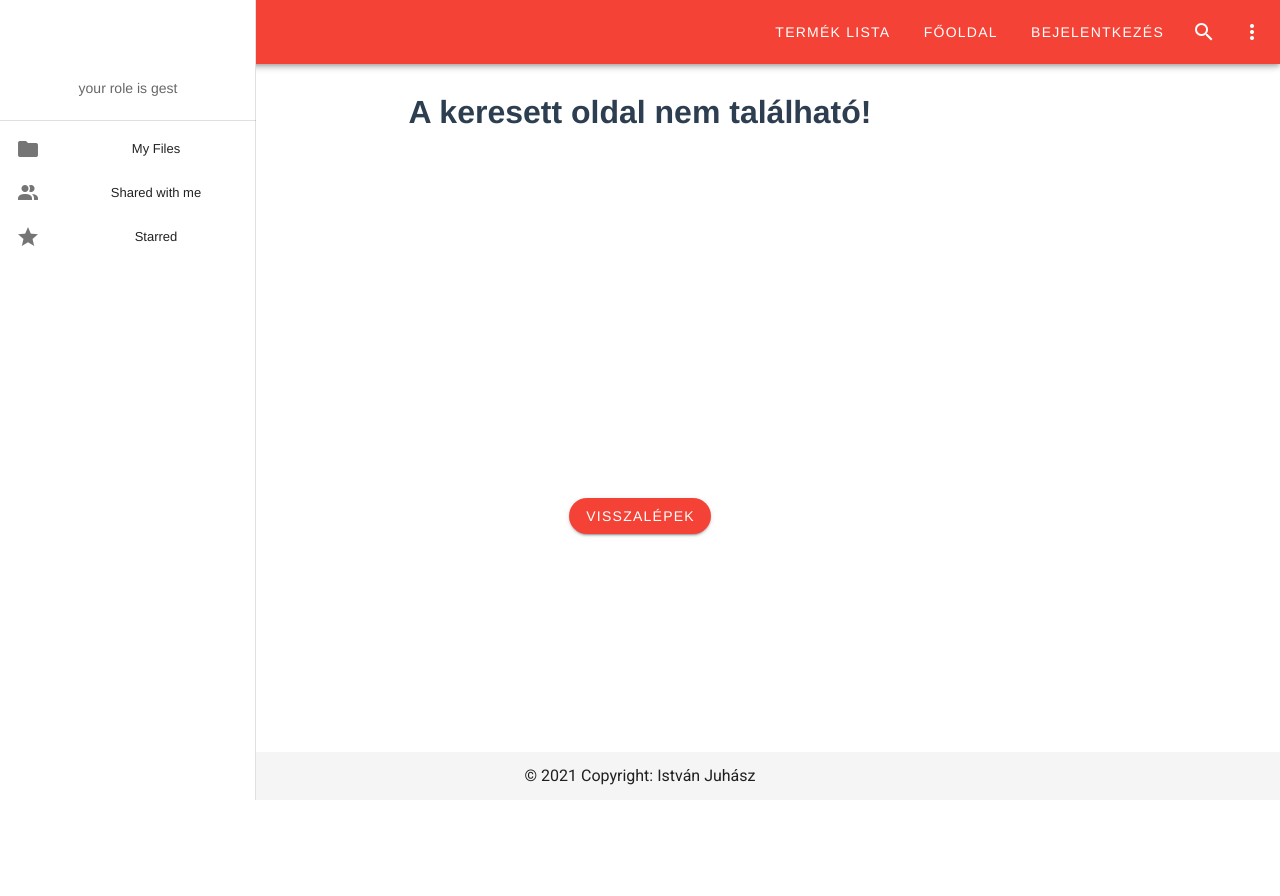
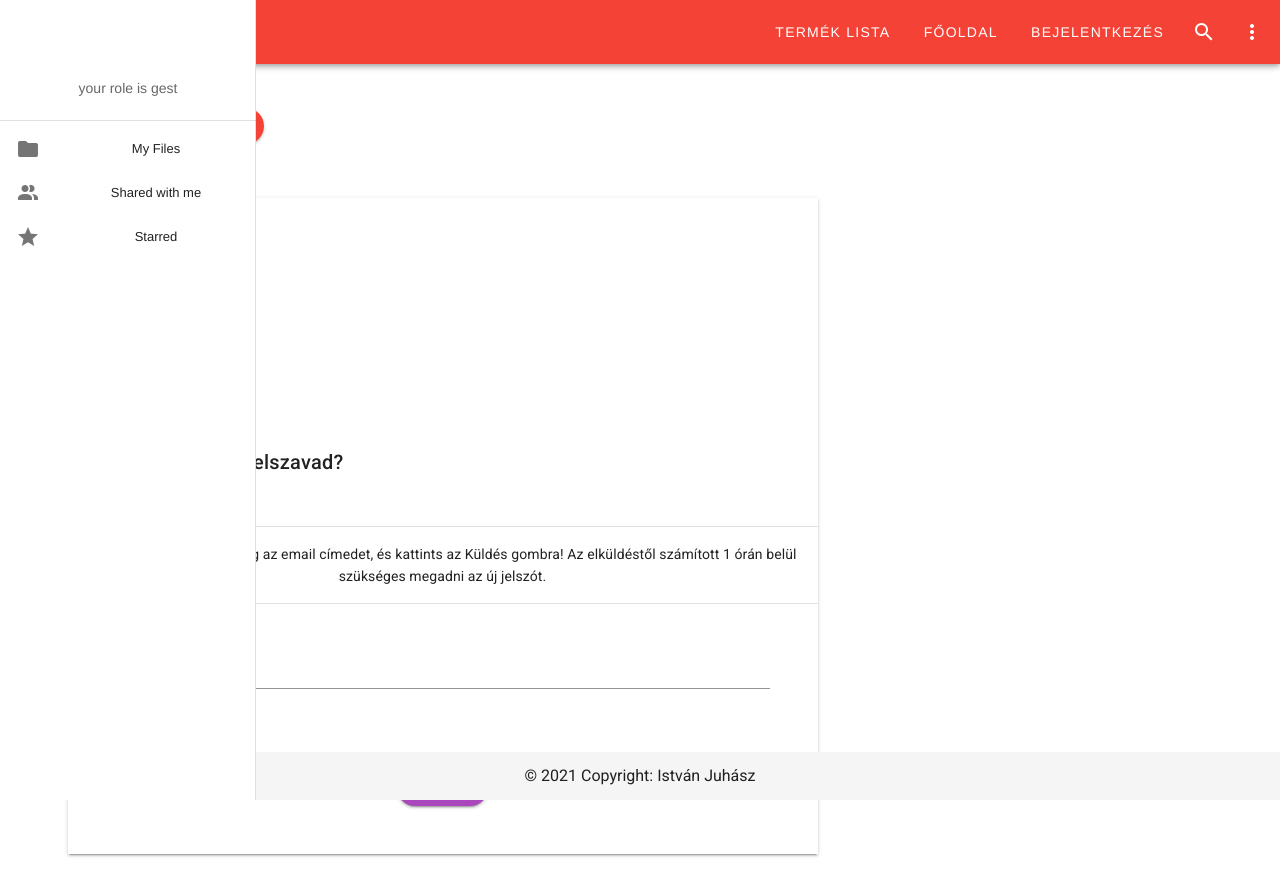
Before and after one commit to Juhi0326/Vue2AppForNodeJsBackEnd, a Vue app in the folder vue2-frontend/: page /resetPasswordEmail in a window 1280 px wide. Shown: the top 896 px of the page. Built offline with nearby package versions, Linux system fonts and the light colour scheme.

Commit message:
create ResetPasswordEmail page

```diff
--- a/vue2-frontend/src/router/index.js
+++ b/vue2-frontend/src/router/index.js
@@ -22,6 +22,12 @@ const routes = [
     name: 'Register',
     component: () =>
       import(/* webpackChunkName: "Register" */ '../views/Register'),
+  },
+  {
+    path: '/resetPasswordEmail',
+    name: 'ResetPasswordEmail',
+    component: () =>
+      import(/* webpackChunkName: "ResetPasswordEmail" */ '../views/ResetPasswordEmail'),
   },
   {
     path: '/products',
--- a/vue2-frontend/src/services/authService.js
+++ b/vue2-frontend/src/services/authService.js
@@ -36,7 +36,7 @@ class AuthService {
 
   sendResetPasswordEmail(email) {
     try {
-      return axios.post(API_URL + 'reset-password', email)
+      return axios.post(API_URL + 'reset-password', {email})
     } catch (error) {
        // Error 😨
        if (error.response) {
--- a/vue2-frontend/src/views/Login.vue
+++ b/vue2-frontend/src/views/Login.vue
@@ -9,11 +9,7 @@
       <v-row>
         <v-col cols="12" sm="8">
           <div>
-            <v-card
-              class="d-flex justify-center mb-6"
-              flat
-              tile
-            >
+            <v-card class="d-flex justify-center mb-6" flat tile>
               <v-card class="ma-2">
                 <v-form @submit.prevent="handleLogin">
                   <v-img height="250" src="../assets/door.jpg"></v-img>
@@ -56,14 +52,19 @@
                       </Button>
                     </v-col>
                     <v-col>
-                      <v-btn class="ma-12" text color="primary" @click="goToRegisterForm">
+                      <v-btn
+                        class="ma-12"
+                        text
+                        color="primary"
+                        @click="goToRegisterForm"
+                      >
                         Regisztráció
                       </v-btn>
                     </v-col>
                   </v-row>
                   <v-row>
                     <v-col>
-                      <v-btn text rounded> Elfelejtett jelszó </v-btn>
+                      <v-btn text rounded @click="goToResetPasswordEmail"> Elfelejtett jelszó </v-btn>
                     </v-col>
                   </v-row>
                   <!-- <v-btn type="submit" class="ma-12">Submit</v-btn> -->
@@ -112,7 +113,10 @@ export default {
       );
     },
     goToRegisterForm() {
-        this.$router.push("/register");
+      this.$router.push("/register");
+    },
+    goToResetPasswordEmail() {
+      this.$router.push("/resetPasswordEmail");
     },
 
     cancel() {
--- /dev/null
+++ b/vue2-frontend/src/views/ResetPasswordEmail.vue
@@ -0,0 +1,113 @@
+<template>
+  <div>
+    <v-app id="inspire" class="container">
+      <v-row>
+        <v-col cols="3">
+          <GoBack />
+        </v-col>
+      </v-row>
+      <v-row>
+        <v-col cols="12" sm="8">
+          <div>
+            <v-card class="d-flex justify-center mb-6" flat tile>
+              <v-card class="ma-2">
+                <v-form @submit.prevent="sendEmail">
+                  <v-img max-height="300" max-width="200" src="../assets/kerdojel.png" aspect-ratio="1"></v-img>
+                  <v-card-title class="pa-12"
+                    >Elfelejtetted a jelszavad?</v-card-title
+                  >
+                  <v-divider> </v-divider>
+                  <v-card-text>
+                    Egyet se félj, csak add meg az email címedet, és kattints az
+                    Küldés gombra! Az elküldéstől számított 1 órán belül
+                    szükséges megadni az új jelszót.
+                  </v-card-text>
+                  <v-divider> </v-divider>
+                  <div>
+                    <v-row>
+                      <v-col>
+                        <v-text-field
+                          v-model="email"
+                          label="Email"
+                          required
+                          class="px-12 pt-12"
+                        ></v-text-field>
+                        <div v-if="errorMessage" class="px-12 pt-12 red--text">
+                          {{ errorMessage }}
+                        </div>
+                        <div v-if="message" class="px-12 pt-12 green--text">
+                          {{ message }}
+                        </div>
+                      </v-col>
+                    </v-row>
+                  </div>
+                  <v-row>
+                    <v-col>
+                      <Button
+                        class="ma-12"
+                        propColor="primary"
+                        :propRounded="true"
+                        :propDark="true"
+                        type="submit"
+                      >
+                        Küldés
+                      </Button>
+                    </v-col>
+                  </v-row>
+                </v-form>
+              </v-card>
+            </v-card>
+          </div>
+        </v-col>
+      </v-row>
+    </v-app>
+  </div>
+</template>
+
+<script>
+import Button from "../components/Button.vue";
+import GoBack from "../components/GoBack.vue";
+import authService from "../services/authService";
+export default {
+  name: "ResetPasswordEmail",
+  components: {
+    Button,
+    GoBack,
+  },
+  data() {
+    return {
+      email: "",
+      errorMessage: "",
+      message: "",
+    };
+  },
+  methods: {
+    sendEmail() {
+      authService
+        .sendResetPasswordEmail(this.email)
+        .then((response) => {
+          console.log(response.data);
+          this.errorMessage = "";
+          this.message = response.data.messages;
+          this.clear();
+        })
+        .catch((err) => {
+            console.log(err.response.data.Error)
+          if (err.response.data.Error) {
+            this.errorMessage = err.response.data.Error;
+            this.message=''
+          }  else {
+            this.errorMessage = "ismeretlen hiba történt";
+            this.message = ''
+          }
+        });
+    },
+    clear() {
+      this.email = "";
+    },
+  },
+};
+</script>
+
+<style>
+</style>
```
Also changed, not shown: vue2-frontend/src/assets/kerdojel.png (added).
